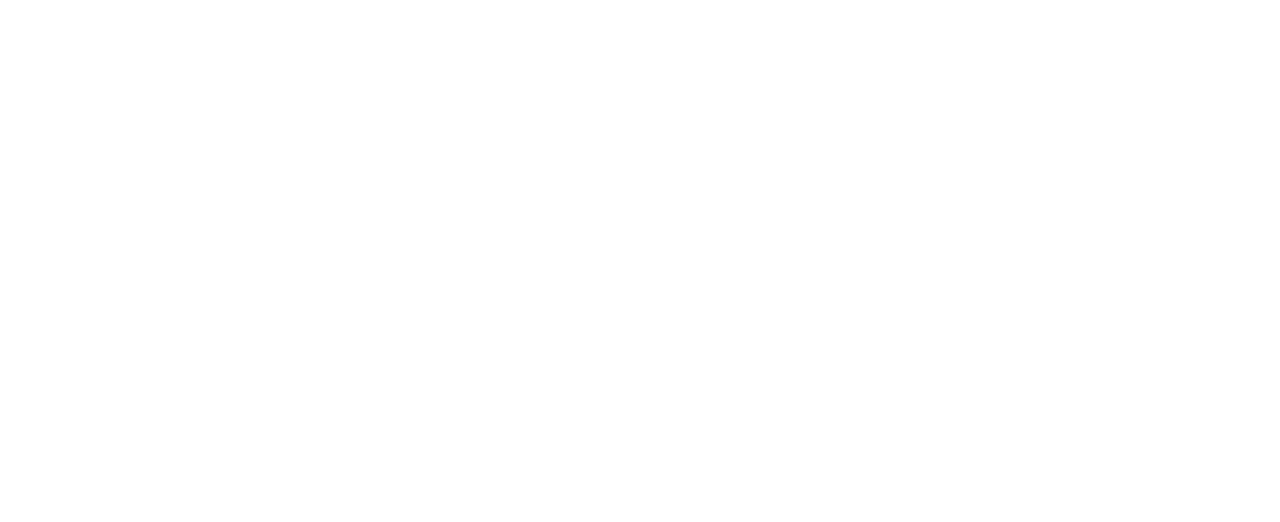
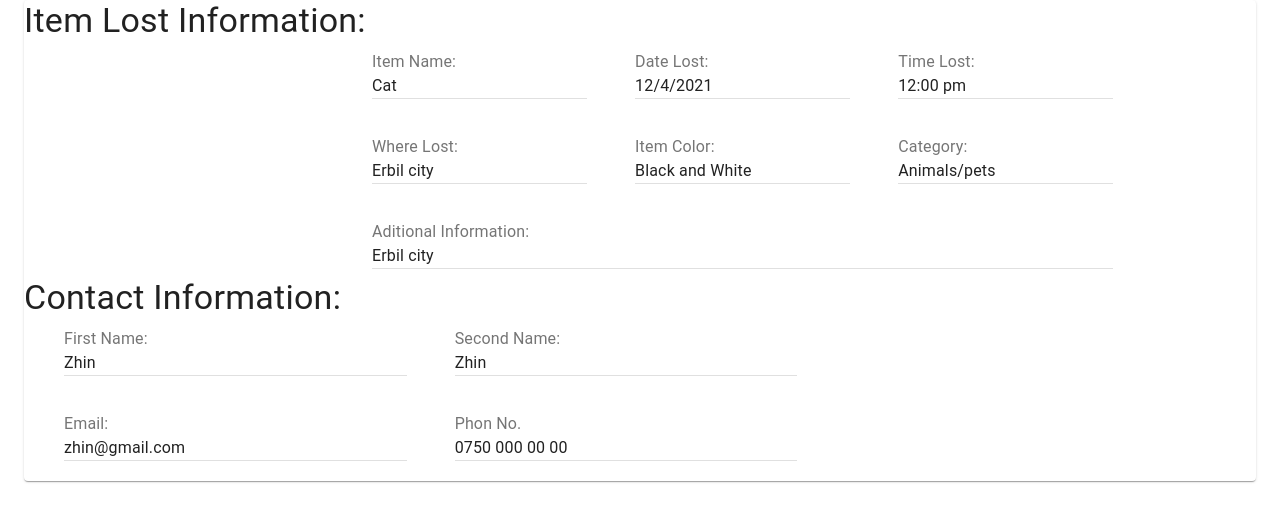
Before and after one commit to ZhinAbubakr/find_yours, a React (Create React App) app: page / in a window 1280 px wide. Shown: the top 522 px of the page. Built offline with nearby package versions, Linux system fonts and the light colour scheme; grey boxes are pictures that could not be loaded.

Commit message:
Feat: create view post page
to view information of posts

```diff
--- a/src/App.js
+++ b/src/App.js
@@ -1,11 +1,12 @@
 
 import React from 'react'
+import ViewPost from './components/ViewPost/ViewPost'
 
 export default function App() {
 	return (
 		<div>
 
-
+<ViewPost/>
 
 		</div>
 
--- /dev/null
+++ b/src/components/ViewPost/ViewPost.jsx
@@ -0,0 +1,159 @@
+import React from 'react';
+import { ThemeProvider } from '@material-ui/styles';
+import {Container,
+        Grid,
+        Typography,
+        CardMedia,
+        Divider,
+        ListItem,
+        Paper,
+        } from '@material-ui/core';
+
+
+export default function InsetDividers() {
+
+  return (
+    <>
+        <Container >
+            <Paper  >
+                <ThemeProvider>
+                    <Typography variant="h4" >
+                        Item Lost Information:
+                    </Typography>
+                    <Grid container>
+                        <Grid xs={16} sm={8} md={3}>
+                            <CardMedia
+                                image="https://miro.medium.com/max/1200/1*mk1-6aYaf_Bes1E3Imhc0A.jpeg"
+                                title=""
+                            />
+                        </Grid>
+                        <Grid item xs={12} sm={6} md={8}>
+                            <ListItem>
+                                <Container maxWidth="lg">
+                                    <Typography variant="body1" color="textSecondary">
+                                        Item Name:
+                                    </Typography>
+                                    <Typography variant="body1">
+                                        Cat
+                                    </Typography>
+                                    <Divider/>
+                                </Container>
+                                <Container maxWidth="lg">
+                                    <Typography variant="body1" color="textSecondary">
+                                        Date Lost:
+                                    </Typography>
+                                    <Typography variant="body1">
+                                        12/4/2021
+                                    </Typography>
+                                    <Divider/>
+                                </Container>
+                                <Container maxWidth="lg">
+                                    <Typography variant="body1" color="textSecondary">
+                                        Time Lost:
+                                    </Typography>
+                                    <Typography variant="body1">
+                                        12:00 pm
+                                    </Typography>
+                                    <Divider/>
+                                </Container>
+                            </ListItem>
+                            <br/>
+                            <ListItem>
+                                <Container maxWidth="lg">
+                                    <Typography variant="body1" color="textSecondary">
+                                        Where Lost:
+                                    </Typography>
+                                    <Typography variant="body1">
+                                        Erbil city
+                                    </Typography>
+                                    <Divider/>
+                                </Container>
+                                <Container maxWidth="lg">
+                                    <Typography variant="body1" color="textSecondary">
+                                        Item Color:
+                                    </Typography>
+                                    <Typography variant="body1">
+                                        Black and White
+                                    </Typography>
+                                    <Divider/>
+                                </Container>
+                                <Container maxWidth="lg">
+                                    <Typography variant="body1" color="textSecondary">
+                                        Category:
+                                    </Typography>
+                                    <Typography variant="body1">
+                                        Animals/pets
+                                    </Typography>
+                                    <Divider/>
+                                </Container>
+                            </ListItem>
+                            <br/>
+                            <ListItem>
+                                <Container maxWidth="lg">
+                                    <Typography variant="body1" color="textSecondary">
+                                        Aditional Information:
+                                    </Typography>
+                                    <Typography variant="body1">
+                                        Erbil city
+                                    </Typography>
+                                    <Divider/>
+                                </Container>
+                            </ListItem>
+                        </Grid>
+                    </Grid>
+
+                    <Typography variant="h4">
+                        Contact Information:
+                    </Typography>
+
+                    <Grid container spacing={3}>
+                        <Grid item xs={12} md={8} >
+                            <ListItem>
+                                <Container>
+                                    <Typography variant="body1" color="textSecondary">
+                                        First Name:
+                                    </Typography>
+                                    <Typography variant="body1">
+                                        Zhin
+                                    </Typography>
+                                    <Divider/>
+                                </Container>
+                                <Container>
+                                    <Typography variant="body1" color="textSecondary">
+                                        Second Name:
+                                    </Typography>
+                                    <Typography variant="body1">
+                                        Zhin
+                                    </Typography>
+                                    <Divider/>
+                                </Container>
+                            </ListItem>
+                            <br/>
+                            <ListItem>
+                                <Container maxWidth="lg">
+                                    <Typography variant="body1" color="textSecondary">
+                                        Email:
+                                    </Typography>
+                                    <Typography variant="body1">
+                                        zhin@gmail.com
+                                    </Typography>
+                                    <Divider/>
+                                </Container>
+                                <Container maxWidth="lg">
+                                    <Typography variant="body1" color="textSecondary">
+                                        Phon No.
+                                    </Typography>
+                                    <Typography variant="body1">
+                                        0750 000 00 00
+                                    </Typography>
+                                    <Divider/>
+                                </Container>
+                            </ListItem>
+                        </Grid>
+                    </Grid>
+                </ThemeProvider>
+            </Paper>
+        </Container>
+    </>
+  );
+}
```
Also changed, not shown: src/components/ViewPost/style.jsx (added).
